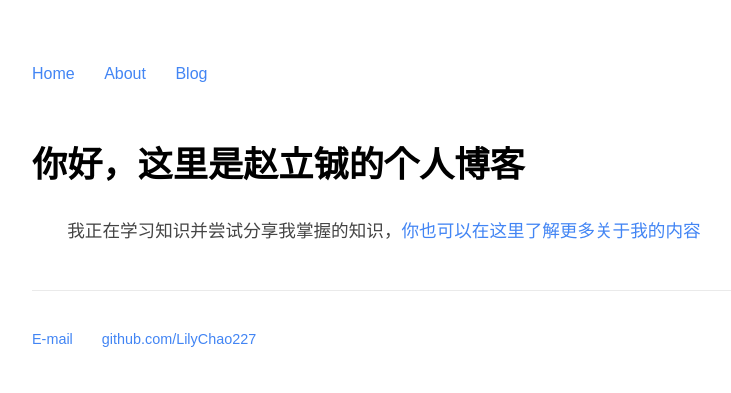
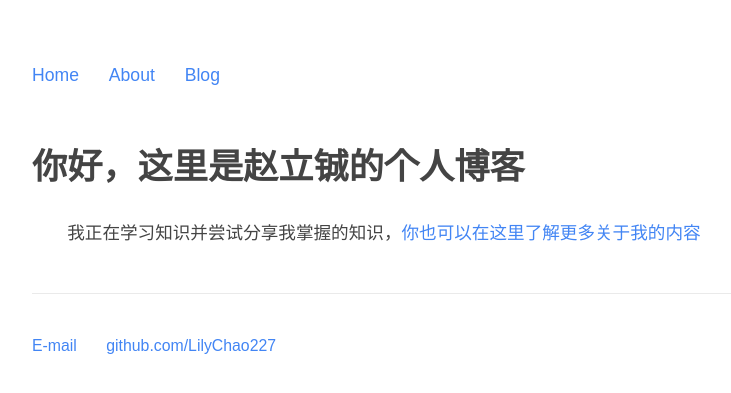
Before and after one commit to LilyChao227/LilyChao227.github.io, a Jekyll site: the page built from index.html, in a window 1280 px wide. Shown: the top 393 px of the page, without its empty margins (160-891 px from the left). Built offline with Jekyll 4.4.1, drawn with Linux system fonts in a browser that asks for light colours.

Commit message:
update the main.css so that it'll be more elegent

```diff
--- a/css/main.css
+++ b/css/main.css
@@ -1,36 +1,52 @@
+/* 基础样式 */
 body {
     margin: 60px auto;
     width: 70%;
-    /* 中文字体栈 */
     font-family: "PingFang SC", "Microsoft YaHei", "Hiragino Sans GB", "WenQuanYi Micro Hei", sans-serif;
+    color: #444;
+    line-height: 1.8;
 }
 
 a {
     text-decoration: none;
     color: #4285f4;
-    /* 更醒目的链接色 */
     transition: color 0.3s ease;
 }
 
 a:hover {
     text-decoration: underline;
     color: #ea4335;
-    /* 悬停变色 */
 }
 
-p,
-ul {
+p {
     font-size: 1.1em;
-    /* 稍小的正文字号 */
-    line-height: 1.8em;
-    /* 增加行高 */
-    color: #444;
-    /* 深灰色更柔和 */
     margin-bottom: 1.2em;
-    /* 增加段间距 */
+    text-indent: 2em;
 }
 
-/* 标题层级优化 */
+/* 引用块样式 */
+blockquote {
+    border-left: 4px solid #4285f4;
+    background-color: #f8f9fa;
+    padding: 12px 20px;
+    margin: 1.5em 0;
+    font-style: italic;
+    color: #555;
+}
+
+/* 标题优化 */
+h1,
+h2,
+h3,
+h4,
+h5,
+h6 {
+    margin-top: 1.5em;
+    margin-bottom: 0.8em;
+    line-height: 1.3;
+    text-indent: 0;
+}
+
 h1 {
     font-size: 2.2em;
 }
@@ -47,16 +63,44 @@
     font-size: 1.4em;
 }
 
-/* 标题增加间距 */
-h1,
-h2,
-h3,
-h4 {
-    margin-top: 1.5em;
-    margin-bottom: 0.8em;
-    line-height: 1.3;
+/* 列表优化 */
+ul,
+ol {
+    padding-left: 2em;
+    margin-bottom: 1.2em;
 }
 
+ul:not(.posts) {
+    font-size: 1.1em;
+}
+
+ul ul,
+ol ul {
+    font-size: 1em;
+}
+
+ul.posts {
+    margin: 30px auto 50px;
+    font-size: 1.2em;
+    padding-left: 1.5em;
+}
+
+ul.posts li {
+    position: relative;
+    margin-bottom: 1em;
+    list-style: none;
+}
+
+ul.posts li:before {
+    content: "•";
+    color: #ea4335;
+    position: absolute;
+    left: -1em;
+    top: 0.15em;
+    font-size: 1.1em;
+}
+
+/* 导航和页脚 */
 nav ul,
 footer ul {
     font-size: 1em;
@@ -68,54 +112,46 @@
 footer ul li {
     display: inline;
     margin-right: 25px;
-    /* 增加导航项间距 */
 }
 
 footer {
     border-top: 1px solid #eaeaea;
-    /* 更浅的分隔线 */
     font-size: 0.9em;
     margin-top: 3em;
     padding-top: 1.5em;
     color: #777;
 }
 
-/* 博客文章列表优化 */
-ul.posts {
-    margin: 30px auto 50px;
-    /* 增加列表间距 */
-    font-size: 1.2em;
-    padding-left: 1.5em;
-    /* 中文缩进 */
+/* 代码块样式 */
+pre,
+code {
+    font-family: "SFMono-Regular", Consolas, "Liberation Mono", Menlo, monospace;
+    background-color: #f5f5f5;
+    border-radius: 3px;
 }
 
-ul.posts li {
-    list-style: none;
-    position: relative;
-    margin-bottom: 1em;
+pre {
+    padding: 1em;
+    overflow: auto;
+    border: 1px solid #ddd;
+    line-height: 1.5;
 }
 
-/* 添加中文项目符号 */
-ul.posts li:before {
-    content: "•";
-    color: #ea4335;
-    position: absolute;
-    left: -1.3em;
-    top: -0.1em;
-    font-size: 1.2em;
+code {
+    padding: 0.2em 0.4em;
+    font-size: 0.9em;
 }
 
-/* 中文段落首行缩进 */
-p {
-    text-indent: 2em;
-}
-
-/* 非段落元素取消缩进 */
+/* 重置不需要缩进的元素 */
 h1,
 h2,
 h3,
 h4,
 ul,
-li {
+ol,
+li,
+blockquote,
+pre,
+code {
     text-indent: 0;
 }
```
